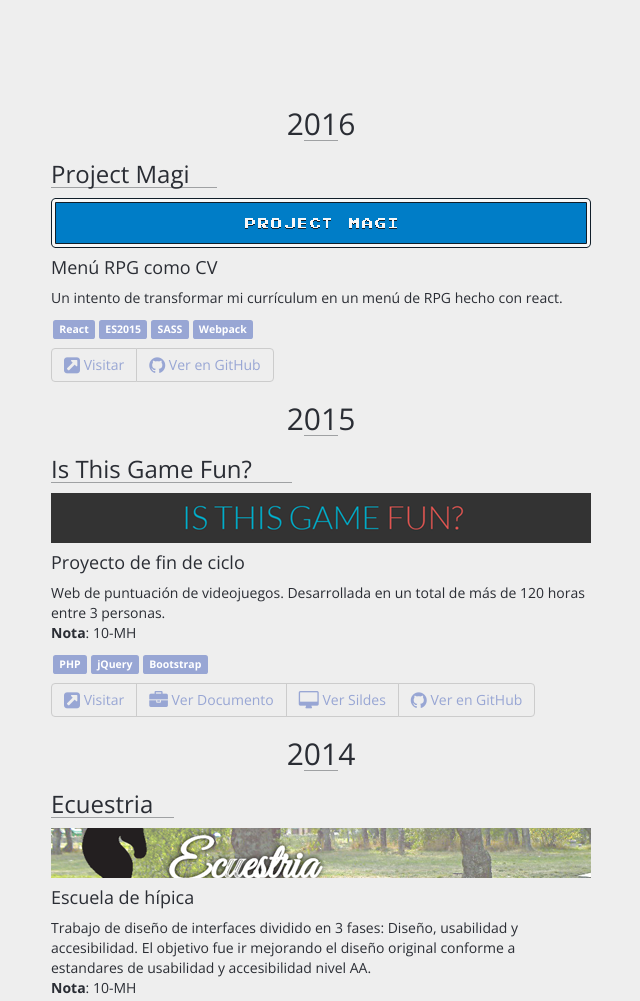
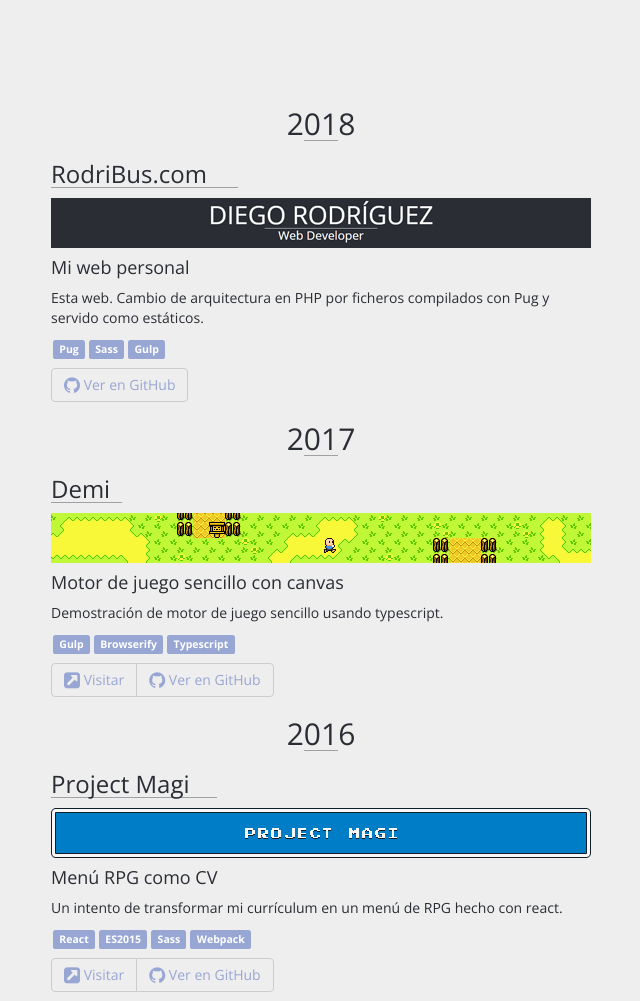
Before and after one commit to RodriBus/rodribus.github.io, a plain HTML site: page portfolio.html in a window 1280 px wide. Shown: the part 393-1394 px from the top of the page, without its empty margins (319-959 px from the left). Drawn offline with nearby package versions, Linux system fonts and the light colour scheme; some packages are replaced by stand-ins of ours; a script that the page names is missing.

Commit message:
Upload compiled website

```diff
--- a/portfolio.html
+++ b/portfolio.html
@@ -69,6 +69,36 @@
         <div class="container">
           <div class="col-md-6 col-md-offset-3">
             <h2 class="text-center">
+              <div class="i-block">2018<i class="line"></i></div>
+            </h2>
+            <article>
+              <h3>
+                <div class="i-block">RodriBus.com<i class="line-left"></i></div>
+              </h3>
+              <div class="cover"><a href="http://rodribus.com/"><img class="img-responsive pixel-perfect" src="/img/portfolio/rodribus-portfolio-cover-min.png" alt="RodriBus.com"></a></div>
+              <div class="portfolio-desc">
+                <h4>Mi web personal</h4>
+                <p>Esta web. Cambio de arquitectura en PHP por ficheros compilados con Pug y servido como estáticos.</p>
+                <div><span class="label label-default label-spaced">Pug</span><span class="label label-default label-spaced">Sass</span><span class="label label-default label-spaced">Gulp</span></div>
+              </div>
+              <div class="btn-group" role="group" aria-label="Links"><a class="btn btn-default btn-source" href="https://github.com/RodriBus/rodribus.com" target="_blank" data-toggle="tooltip" data-placement="bottom" title="Ver código fuente"><i class="fa fa-github fa-lg"></i> Ver en GitHub</a></div>
+            </article>
+            <h2 class="text-center">
+              <div class="i-block">2017<i class="line"></i></div>
+            </h2>
+            <article>
+              <h3>
+                <div class="i-block">Demi<i class="line-left"></i></div>
+              </h3>
+              <div class="cover"><a href="http://rodribus.com/"><img class="img-responsive pixel-perfect" src="/img/portfolio/demi-portfolio-cover-min.png" alt="Demi"></a></div>
+              <div class="portfolio-desc">
+                <h4>Motor de juego sencillo con canvas</h4>
+                <p>Demostración de motor de juego sencillo usando typescript.</p>
+                <div><span class="label label-default label-spaced">Gulp</span><span class="label label-default label-spaced">Browserify</span><span class="label label-default label-spaced">Typescript</span></div>
+              </div>
+              <div class="btn-group" role="group" aria-label="Links"><a class="btn btn-default btn-source" href="https://github.com/RodriBus/demi" target="_blank" data-toggle="tooltip" data-placement="bottom" title="Visitar el proyecto"><i class="fa fa-external-link-square fa-lg"></i> Visitar</a><a class="btn btn-default btn-source" href="https://rodribus.github.io/demi/" target="_blank" data-toggle="tooltip" data-placement="bottom" title="Ver código fuente"><i class="fa fa-github fa-lg"></i> Ver en GitHub</a></div>
+            </article>
+            <h2 class="text-center">
               <div class="i-block">2016<i class="line"></i></div>
             </h2>
             <article>
@@ -79,7 +109,7 @@
               <div class="portfolio-desc">
                 <h4>Menú RPG como CV</h4>
                 <p>Un intento de transformar mi currículum en un menú de RPG hecho con react.</p>
-                <div><span class="label label-default label-spaced">React</span><span class="label label-default label-spaced">ES2015</span><span class="label label-default label-spaced">SASS</span><span class="label label-default label-spaced">Webpack</span></div>
+                <div><span class="label label-default label-spaced">React</span><span class="label label-default label-spaced">ES2015</span><span class="label label-default label-spaced">Sass</span><span class="label label-default label-spaced">Webpack</span></div>
               </div>
               <div class="btn-group" role="group" aria-label="Links"><a class="btn btn-default btn-source" href="https://rodribus.github.io/ProjectMagi/" target="_blank" data-toggle="tooltip" data-placement="bottom" title="Visitar el proyecto"><i class="fa fa-external-link-square fa-lg"></i> Visitar</a><a class="btn btn-default btn-source" href="https://github.com/RodriBus/ProjectMagi" target="_blank" data-toggle="tooltip" data-placement="bottom" title="Ver código fuente"><i class="fa fa-github fa-lg"></i> Ver en GitHub</a></div>
             </article>
```
Also changed, not shown: en/portfolio.html (+31 -1 lines), sitemap.xml (+6 -6 lines), img/portfolio/demi-portfolio-cover-min.png (added), img/portfolio/rodribus-portfolio-cover-min.png (added).
